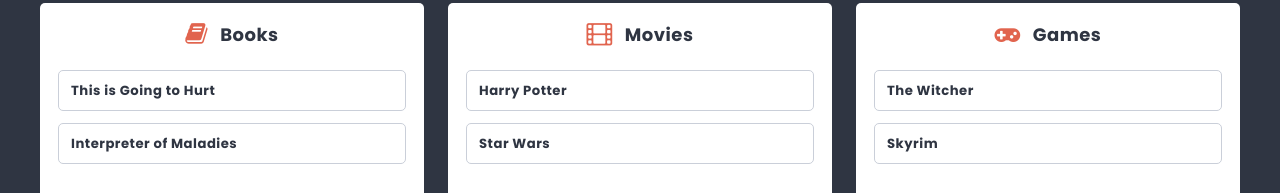
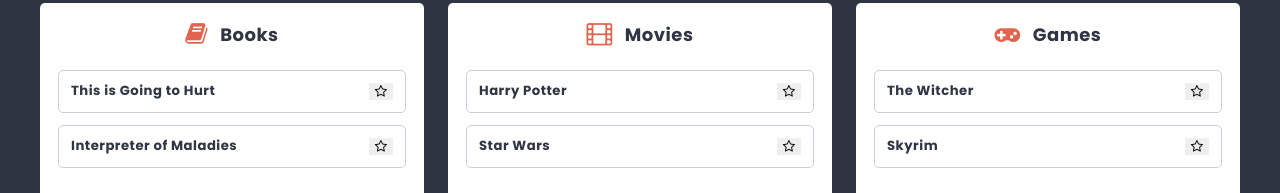
Before and after one commit to mdpesa/first-react-app, a React (Create React App) app: page /list/1 in a window 1280 px wide. Shown: the part 402-595 px from the top of the page. Built offline with nearby package versions, Linux system fonts and the light colour scheme.

Commit message:
add favorite cards funcionality (doesn't work)

```diff
--- a/package.json
+++ b/package.json
@@ -6,6 +6,7 @@
     "@testing-library/jest-dom": "^5.16.5",
     "@testing-library/react": "^13.4.0",
     "@testing-library/user-event": "^13.5.0",
+    "clsx": "^1.2.1",
     "font-awesome": "^4.7.0",
     "react": "^18.2.0",
     "react-dom": "^18.2.0",
--- a/src/components/Card/Card.js
+++ b/src/components/Card/Card.js
@@ -1,7 +1,25 @@
 import styles from './Card.module.scss';
+import clsx from 'clsx';
+import { useDispatch } from 'react-redux';
+import { toggleCardFavorite } from '../../redux/store';
 
 const Card = (props) => {
-  return <li className={styles.card}>{props.title}</li>;
+  const dispatch = useDispatch();
+  const handleClick = (e) => {
+    e.preventDefault();
+    dispatch(toggleCardFavorite(props.id));
+  };
+  return (
+    <li className={styles.card}>
+      {props.title}
+      <button
+        className={clsx(styles.button, props.isFavorite && styles.isActive)}
+        onClick={handleClick}
+      >
+        <i className={'fa fa-star-o'} />
+      </button>
+    </li>
+  );
 };
 
 export default Card;
--- a/src/components/Card/Card.module.scss
+++ b/src/components/Card/Card.module.scss
@@ -11,3 +11,14 @@
   justify-content: space-between;
   font-weight: bold;
 }
+
+.button {
+  border: none;
+  cursor: pointer;
+  :hover {
+    transform: scale(120%);
+  }
+}
+.isActive {
+ color: rgb(228, 165, 5);
+}
--- a/src/components/Favorite/Favorite.js
+++ b/src/components/Favorite/Favorite.js
@@ -1,11 +1,33 @@
+import { useSelector } from 'react-redux';
+import { getFavoriteCard } from '../../redux/store';
 import PageTitle from '../PageTitle/PageTitle';
 import styles from './Favorite.module.scss';
+import Card from '../Card/Card';
 
 const Favorite = () => {
+  const favoriteCards = useSelector(getFavoriteCard);
+  if (favoriteCards.length === 0) {
+    return (
+      <div className={styles.favorite}>
+        <PageTitle>No cards...</PageTitle>
+      </div>
+    );
+  }
   return (
     <div className={styles.favorite}>
       <PageTitle>favorite</PageTitle>
-      <p className={styles.subtitle}>Lorem Ipsum.</p>
+      <div className={styles.column}>
+        <ul className={styles.cards}>
+          {favoriteCards.map(card => (
+            <Card
+              key={card.id}
+              id={card.id}
+              title={card.title}
+              isFavorite={card.isFavorite}
+            />
+          ))}
+        </ul>
+      </div>
     </div>
   );
 };
--- a/src/components/Favorite/Favorite.module.scss
+++ b/src/components/Favorite/Favorite.module.scss
@@ -1,17 +1,37 @@
+@use 'sass:math';
 @import '../../styles/settings.scss';
 
 .favorite {
   padding: $base-size;
 }
 
-.subtitle {
-  padding: ($base-size * 2) 0;
-  text-align: center;
-  font-size: ($base-size * 2);
-  font-style: italic;
-  font-weight: normal;
+.title {
+  margin-top: (-$base-size * 3);
 }
 
-.title + .subtitle {
-  margin-top: (- $base-size * 3);
+.column {
+  flex-shrink: 0;
+  width: calc(33% - 12px);
+  background: $color-light;
+  margin: 0 $base-size $base-size 0;
+  padding: ($base-size * 1.5);
+  border-radius: $radius;
+  box-shadow: 0 math.div($base-size, 4) 0 rgba(0, 0, 0, 0.3);
+  color: $color-dark;
+
+  &:last-child {
+    margin: 0 0 $base-size 0;
+  }
 }
+
+.cards {
+  position: relative;
+  background: $color-light;
+  border: 1px solid lighten($color-dark, 60%);
+  padding: $base-size;
+  margin: 0 0 $base-size 0;
+  border-radius: $radius;
+  display: flex;
+  justify-content: space-between;
+  font-weight: bold;
+}
--- a/src/redux/initialState.js
+++ b/src/redux/initialState.js
@@ -40,12 +40,22 @@
   ],
 
   cards: [
-    { id: '1', columnId: '1', title: 'This is Going to Hurt' },
-    { id: '2', columnId: '1', title: 'Interpreter of Maladies' },
-    { id: '3', columnId: '2', title: 'Harry Potter' },
-    { id: '4', columnId: '2', title: 'Star Wars' },
-    { id: '5', columnId: '3', title: 'The Witcher' },
-    { id: '6', columnId: '3', title: 'Skyrim' },
+    {
+      id: '1',
+      columnId: '1',
+      title: 'This is Going to Hurt',
+      isFavorite: false,
+    },
+    {
+      id: '2',
+      columnId: '1',
+      title: 'Interpreter of Maladies',
+      isFavorite: false,
+    },
+    { id: '3', columnId: '2', title: 'Harry Potter', isFavorite: false },
+    { id: '4', columnId: '2', title: 'Star Wars', isFavorite: false },
+    { id: '5', columnId: '3', title: 'The Witcher', isFavorite: false },
+    { id: '6', columnId: '3', title: 'Skyrim', isFavorite: false },
   ],
 
   searchString: '',
--- a/src/redux/store.js
+++ b/src/redux/store.js
@@ -25,6 +25,9 @@
 
 export const getSearchString = (state) => state.searchString;
 
+export const getFavoriteCard = (cards) =>
+  cards.filter((card) => card.isFavorite === true);
+
 // action creators
 export const addColumn = (payload) => ({ type: 'ADD_COLUMN', payload });
 
@@ -34,6 +37,11 @@
 
 export const updateSearchstring = (payload) => ({
   type: 'UPDATE_SEARCHSTRING',
+  payload,
+});
+
+export const toggleCardFavorite = (payload) => ({
+  type: 'TOGGLE_CARD_FAVORITE',
   payload,
 });
 
@@ -56,6 +64,15 @@
       };
     case 'UPDATE_SEARCHSTRING':
       return { ...state, searchString: action.payload };
+    case 'TOGGLE_CARD_FAVORITE':
+      return {
+        ...state,
+        cards: state.cards.map((card) =>
+          card.id === action.payload
+            ? { ...card, isFavorite: !card.isFavorite }
+            : card
+        ),
+      };
     default:
       return state;
   }
```
Also changed, not shown: 1 other file (tests, documents, lock files or other folders).
